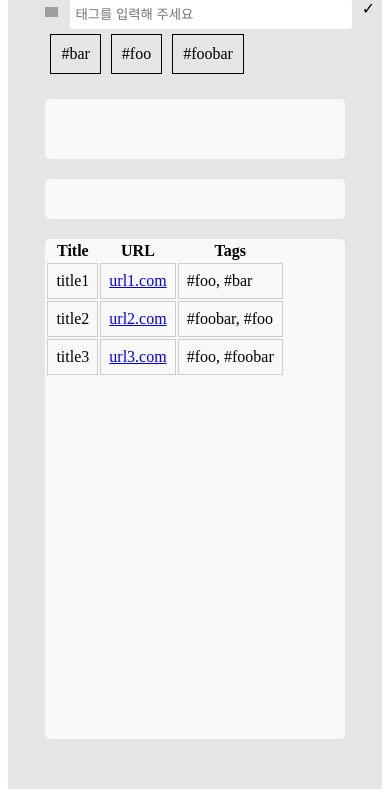
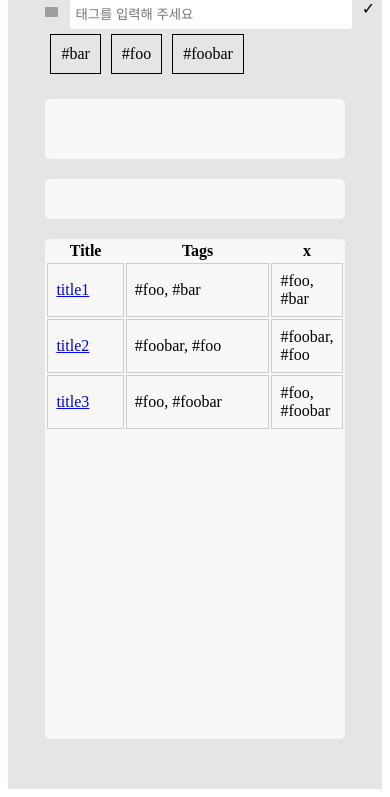
Before and after one commit to boostcampaitech5/level3_nlp_finalproject-nlp-02, a Django app: template web/myapp/SERVICE/templates/SERVICE/index.html in a window 390 px wide. Shown: the part 89-886 px from the top of the page. Run offline with Django 4.2, Linux system fonts and the light colour scheme; the template is opened without the code that fills it, so the values that code supplies are empty; some web fonts are replaced; grey boxes are pictures that could not be loaded.

Commit message:
FEAT: #23 클릭 반응형 tag 디스플레이 및 table width 변경

```diff
--- a/web/myapp/SERVICE/templates/SERVICE/css/styles.css
+++ b/web/myapp/SERVICE/templates/SERVICE/css/styles.css
@@ -96,10 +96,7 @@
     background-color: #7aacfc;
 }
 
-#selected-tags {
-    margin-top: 20px;
-    font-weight: bold;
-}
+
 
 .bookmark {
     margin-top: 20px;
@@ -128,6 +125,27 @@
     background-color: rgb(248, 248, 248) ;
 
 }
+.selected-tags {
+    margin-top: 20px;
+    font-weight: bold;
+    align-items: center;
+}
+
+.selected-tags-block {
+    margin-top: 5px;
+    margin-left: 5px;
+    display: inline-flex;
+    align-items: center;
+    justify-content : center;
+    font-weight: bold;
+    height: 30px;
+    background-color: lightblue;
+    padding: 5px;
+    /* margin-bottom: 1px; */
+    border: 3px solid #4f13e798;
+    border-radius: 5px;
+  }
+
 .content3 {
     width:80%;
     height:20%;
@@ -163,10 +181,18 @@
     text-align: left; /* Align the text to the left in the cells */
   }
 
-  /* Add some styles for the table header (optional) */
-#bookmarks_whole th {
-    background-color: #ec2b2b; /* Set a background color for the table header */
-    font-weight: bold; /* Make the table header text bold */
+  #bookmarks_whole td:nth-child(1) {
+    width: 30%;
+  }
+
+  /* Apply styles to the second column (index 2) */
+  #bookmarks_whole td:nth-child(2) {
+    width: 60%;
+  }
+
+  /* Apply styles to the third column (index 3) */
+  #bookmarks_whole td:nth-child(3) {
+    width: 5%;
   }
 
 
--- a/web/myapp/SERVICE/templates/SERVICE/index.html
+++ b/web/myapp/SERVICE/templates/SERVICE/index.html
@@ -17,7 +17,9 @@
         textarea {
           font-size: 3px;
         }
-
+        table {
+          width: 100%;
+        }
     </style>
     <meta name="viewport" content="width=device-width, initial-scale=1, minimum-scale=1, maximum-scale=1, user-scalable=no">
 </head>
@@ -59,8 +61,8 @@
               <thead>
                   <tr>
                       <th>Title</th>
-                      <th>URL</th>
                       <th>Tags</th>
+                      <th>x</th>
                   </tr>
               </thead>
               <tbody id="bookmarks_whole"> </tbody>
--- a/web/myapp/SERVICE/templates/SERVICE/main.js
+++ b/web/myapp/SERVICE/templates/SERVICE/main.js
@@ -55,7 +55,21 @@
 
     function showSelectedTags() {
         var selectedTagsElement = document.getElementById('selected-tags');
-        selectedTagsElement.innerHTML = 'Selected tags: ' + Array.from(selectedTags).join(', ');
+        selectedTagsElement.innerHTML = ''; // Clear the previous content
+        // selectedTagsElement.innerHTML = 'Selected tags: ' + Array.from(selectedTags).join(', ');
+        // selectedTagsElement.innerHTML = Array.from(selectedTags)[0];
+        if (selectedTags.size === 0 ) {
+            selectedTagsElement.innerHTML = Array.from(selectedTags)
+          } else {
+            // selectedTagsElement.innerHTML = Array.from(selectedTags)
+            var selectedTagsArray = Array.from(selectedTags);
+            for (var i = 0; i < selectedTagsArray.length; i++) {
+                var blockElement = document.createElement('div');
+                blockElement.className = 'selected-tags-block';
+                blockElement.textContent = selectedTagsArray[i];
+                selectedTagsElement.appendChild(blockElement);
+              }
+          }
     }
 
     function showRows(){
@@ -65,12 +79,14 @@
         let html = '';
         for(const bookmark of data.bookmark_ids){
             html += '<tr>';
-            html += '<td>'+bookmark.title+'</td>';
-            html += '<td>'+'<a href="http://' + bookmark.url + '">' + bookmark.url + '</a>'+'</td>';
+            html += '<td>'+'<a href="http://' + bookmark.url + '">' + bookmark.title + '</a>'+'</td>';
+            html += '<td>'+bookmark.tags+'</td>';
             html += '<td>'+bookmark.tags+'</td>';
             html += '</tr>';
             }
         dynamicTbody.innerHTML = html;
+
+
     }
     function showSelectedRows() {
         const rows = document.getElementById("bookmarks_whole").querySelectorAll('tr');
```
